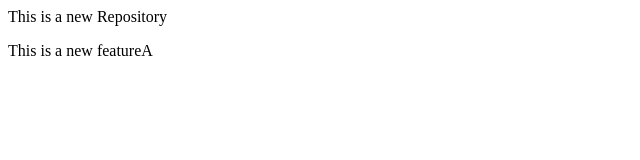
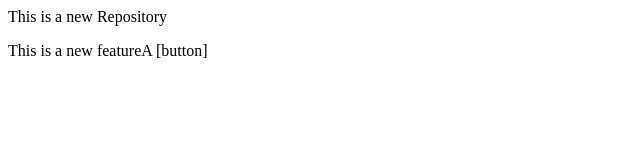
Before and after one commit to amitpatil51/localrepo, a plain HTML site: page index.html in a window 1280 px wide. Shown: the full height of the page, 0-640 px from the left. Drawn offline with Linux system fonts and the light colour scheme.

Commit message:
Add Button

```diff
--- a/index.html
+++ b/index.html
@@ -1,2 +1,2 @@
 <p>This is a new Repository</p>
-<p>This is a new featureA</p>
+<p>This is a new featureA [button]</p>
```
